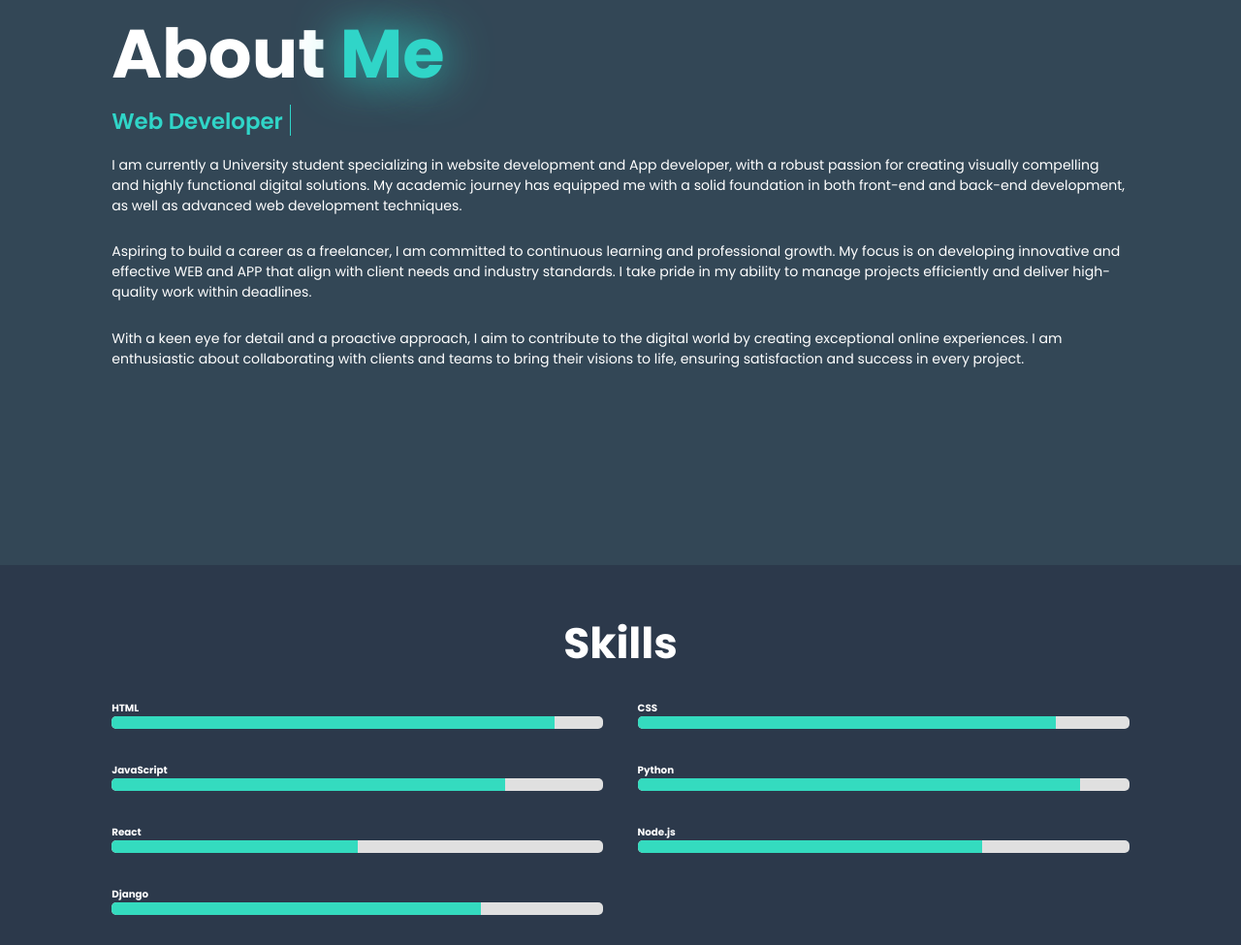
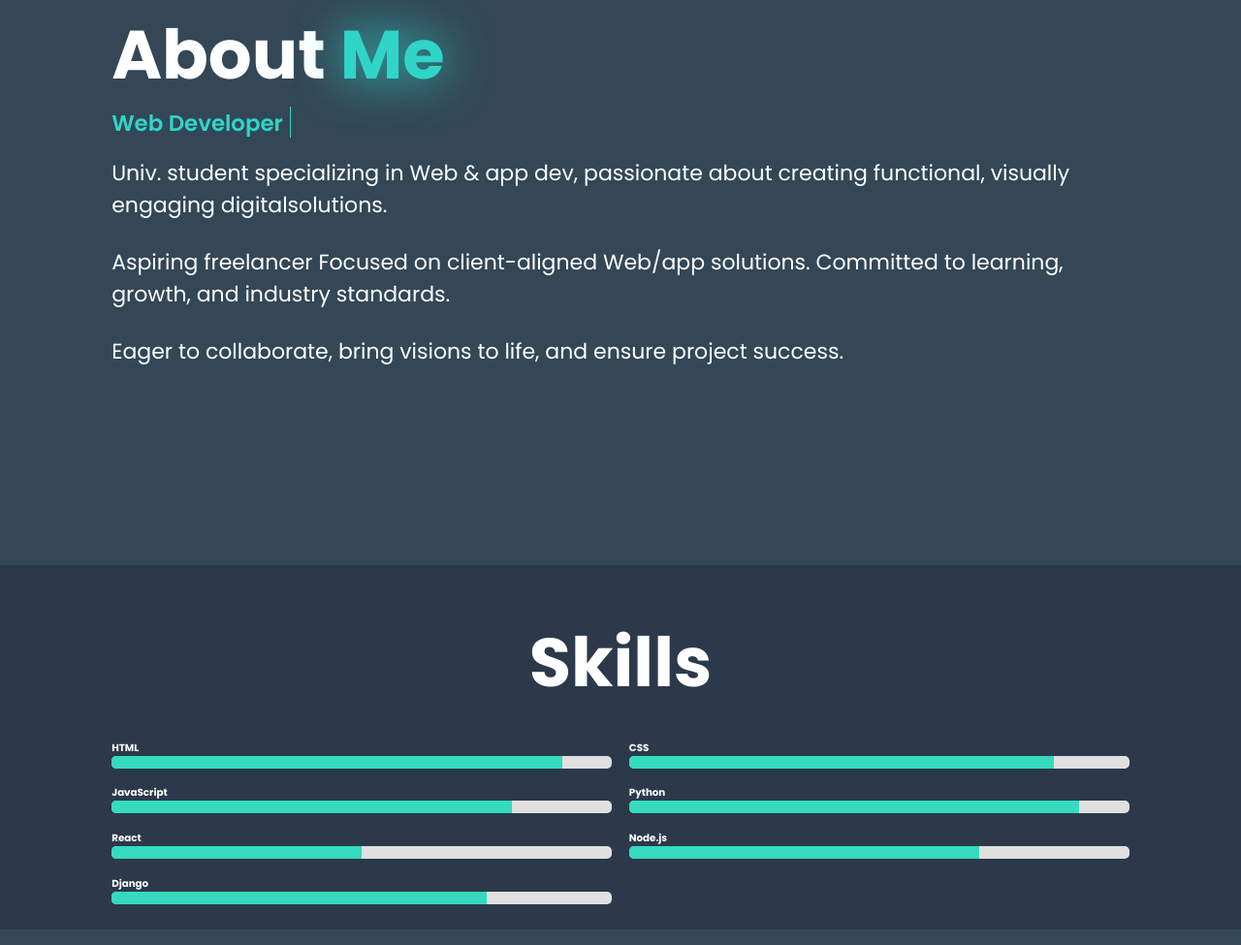
Before and after one commit to HamidDarwish/portfolio, a plain HTML site: page index.html in a window 1280 px wide. Shown: the part 1017-1992 px from the top of the page at 97% size. Drawn offline with nearby package versions, Linux system fonts and the light colour scheme.

Commit message:
Add files via upload

```diff
--- a/index.html
+++ b/index.html
@@ -30,7 +30,7 @@
     <!--section home-->
     <section class="home" id="home">
         <div class="home-img">
-            <img src="profile.JPG" alt="profile">
+            <img src="profile.jpg" alt="profile">
         </div>
 
         <div class="home-content">
@@ -39,7 +39,7 @@
                 I'm a <span></span>
             </h3>
 
-            <p>I am committed to continuous learning and professional growth. My focus is on developing innovative and effective web and graphic designs that align with client needs and industry standards. I take pride in my ability to manage projects efficiently and deliver high-quality work within deadlines.</p>
+            <p>Focused on continuous learning and delivering innovative Web/App solutions aligned with client needs.</p>
 
             <div class="social-icons">
                 <a href="mailto:hamiddarwish573@gmail.com"><i class='bx bx-envelope'></i></a>
@@ -58,9 +58,9 @@
             <h3 class="text-animation">
                 <span></span>
             </h3>
-            <p>I am currently a University student specializing in website development and App developer, with a robust passion for creating visually compelling and highly functional digital solutions. My academic journey has equipped me with a solid foundation in both front-end and back-end development, as well as advanced web development techniques.</p>
-            <p>Aspiring to build a career as a freelancer, I am committed to continuous learning and professional growth. My focus is on developing innovative and effective WEB and APP that align with client needs and industry standards. I take pride in my ability to manage projects efficiently and deliver high-quality work within deadlines.</p>
-            <p>With a keen eye for detail and a proactive approach, I aim to contribute to the digital world by creating exceptional online experiences. I am enthusiastic about collaborating with clients and teams to bring their visions to life, ensuring satisfaction and success in every project.</p>
+            <p>Univ. student specializing in Web & app dev, passionate about creating functional, visually engaging digitalsolutions.<p>
+            <p>Aspiring freelancer Focused on client-aligned Web/app solutions. Committed to learning, growth, and industry standards.</p>
+            <p>Eager to collaborate, bring visions to life, and ensure project success.</p>
         </div>
     </section>
 
--- a/style.css
+++ b/style.css
@@ -150,7 +150,7 @@ span{
 }
 
 .home-content p{
-    font-size: 1.5rem;
+    font-size: 2.5rem;
     font-weight: 300;
     max-width: 1100px;
 }
@@ -194,6 +194,9 @@ span{
     transform: scale(1.2);
     box-shadow: 0 0 25px var(--main-color);
 }
+
+
+
 
 .text-animation{
     font-size: 34px;
@@ -330,7 +333,7 @@ span{
 }
 
 .about-content p{
-    font-size: 1.6rem;
+    font-size: 2.5rem;
     margin: 2rem 0 3rem;
 }
 
@@ -354,20 +357,21 @@ span{
 .skills{
     background: var(--main-colo);
     color: white;
-    margin-bottom: 4rem;
+    min-height: auto;
+    height: auto;
 }
 
 .skills h2 {
     margin-top: -2.5rem;
     margin-bottom: 3rem;
     color: white;
-    font-size: 5rem;
+    font-size: 8rem;
 }
 .skill-grid {
     display: grid;
     grid-template-columns: repeat(2,1fr);
     align-items: center;
-    gap: 4rem;
+    gap: 2rem;
 }
 
 .progress-bar {
@@ -386,6 +390,8 @@ span{
     background: var(--second-bg-color);
     color: white;
     margin-bottom: 4rem;
+    min-height: auto;
+    height: auto;
 }
 
 .services h2{
@@ -492,6 +498,8 @@ span{
 .contact{
     min-height: 100vh;
     background: var(--bg-color);
+    min-height: auto;
+    height: auto;
 }
 
 .contact h2{
```
Also changed, not shown: profile.jpg (added).
